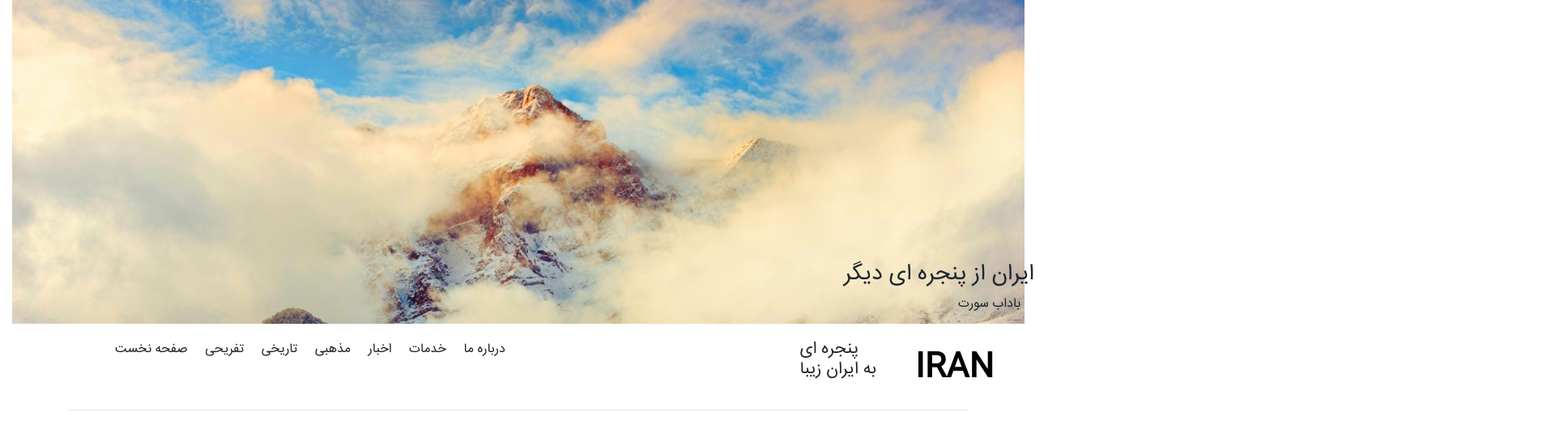
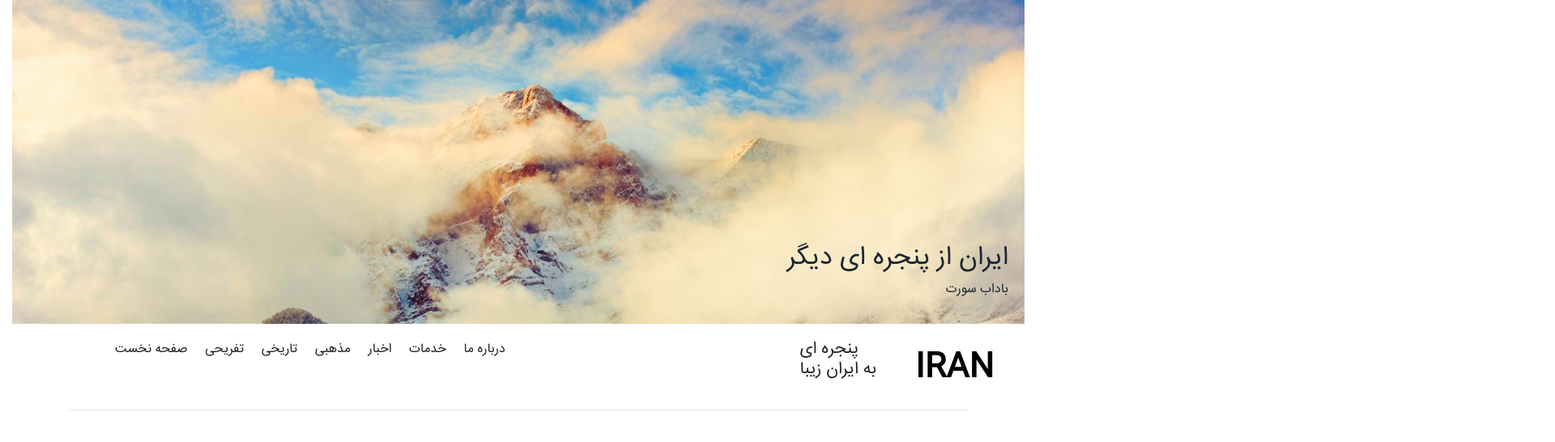
Before and after one commit to zahranikdel/project, a plain HTML site: page index.html in a window 1280 px wide. Shown: the top 546 px of the page at 81% size, 1920 px wide, since content can reach past the window. Drawn offline with nearby package versions, Linux system fonts and the light colour scheme.

Commit message:
header and nav

```diff
--- a/css/style.css
+++ b/css/style.css
@@ -15,19 +15,9 @@
     height: 400px;
     background-size: cover;
     filter: saturate(250%);
-}
-div > h2{
-    font-size:172% ;
-     left: 1027px;
-position: relative;
-    top: 323px;
-
-}
-div > p{
-    position: relative;
-    top: 323px;
-    left: 1168px;
-
+    text-align: right;
+    padding-top: 300px;
+    padding-right: 20px;
 }
 .menu ul{
     margin-top: 20px;
```
